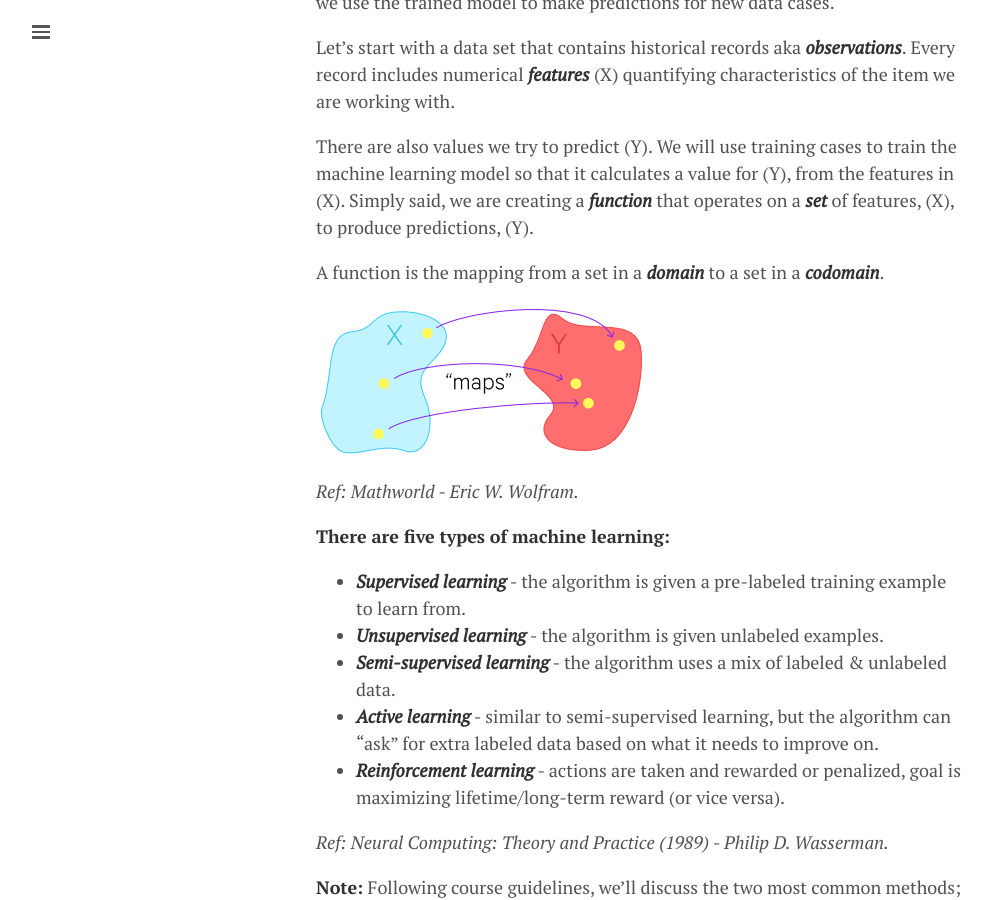
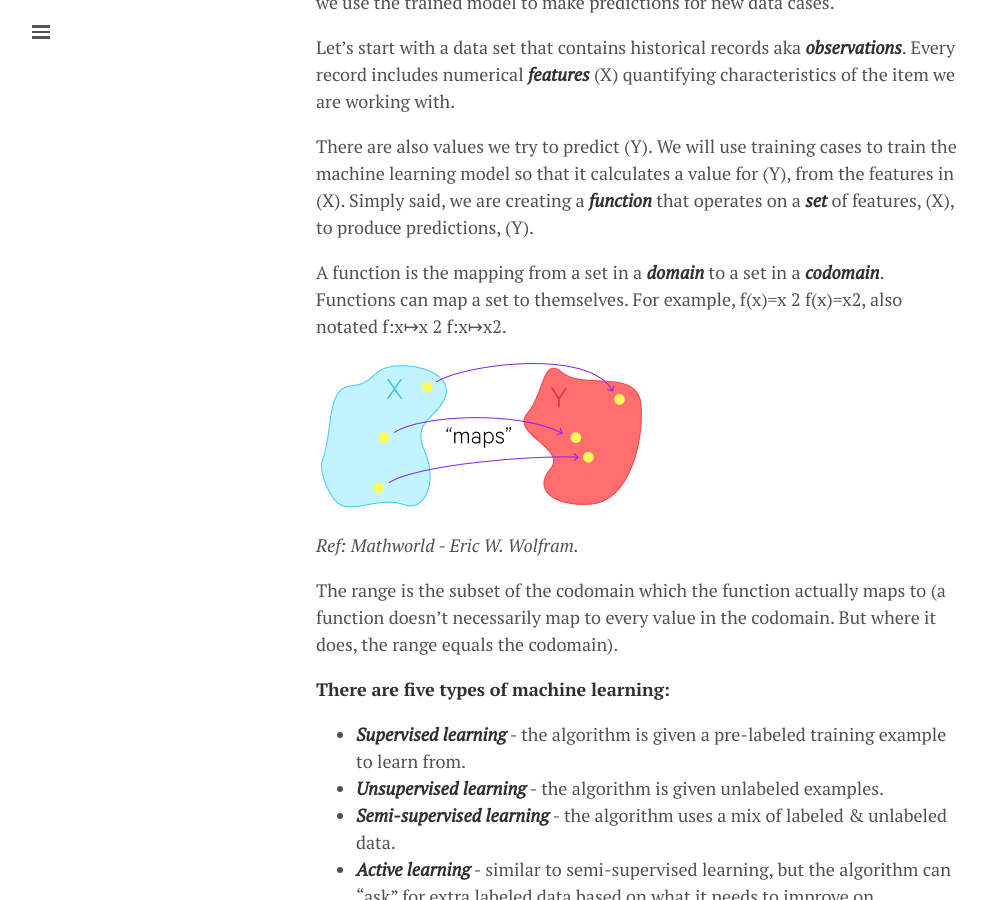
Before and after one commit to lgeurts/lgeurts.github.io, a Jekyll site: the page built from _posts/2018-06-29-artificial-intelligence-basics.md, in a window 1280 px wide and 900 px high, scrolled down 939 px. Shown: the whole window, without its empty margins (0-992 px from the left). Built offline with Jekyll 4.4.1, drawn with Linux system fonts in a browser that asks for light colours; nearby versions of some CDN libraries.

Commit message:
Update 2018-06-29-artificial-intelligence-basics.md

```diff
--- a/_posts/2018-06-29-artificial-intelligence-basics.md
+++ b/_posts/2018-06-29-artificial-intelligence-basics.md
@@ -35,11 +35,13 @@ Let's start with a data set that contains historical records aka ***observations
 
 There are also values we try to predict (Y). We will use training cases to train the machine learning model so that it calculates a value for (Y), from the features in (X). Simply said, we are creating a ***function*** that operates on a ***set*** of features, (X), to produce predictions, (Y).
 
-A function is the mapping from a set in a ***domain*** to a set in a ***codomain***.
+A function is the mapping from a set in a ***domain*** to a set in a ***codomain***. Functions can map a set to themselves. For example, f(x)=x 2  f(x)=x2, also notated f:x↦x 2  f:x↦x2.
 
 ![Function](/assets/artificial-intelligence/function.png)
 
 *Ref: Mathworld - Eric W. Wolfram.*
+
+The range is the subset of the codomain which the function actually maps to (a function doesn't necessarily map to every value in the codomain. But where it does, the range equals the codomain).
 
 **There are five types of machine learning:**
 
```
